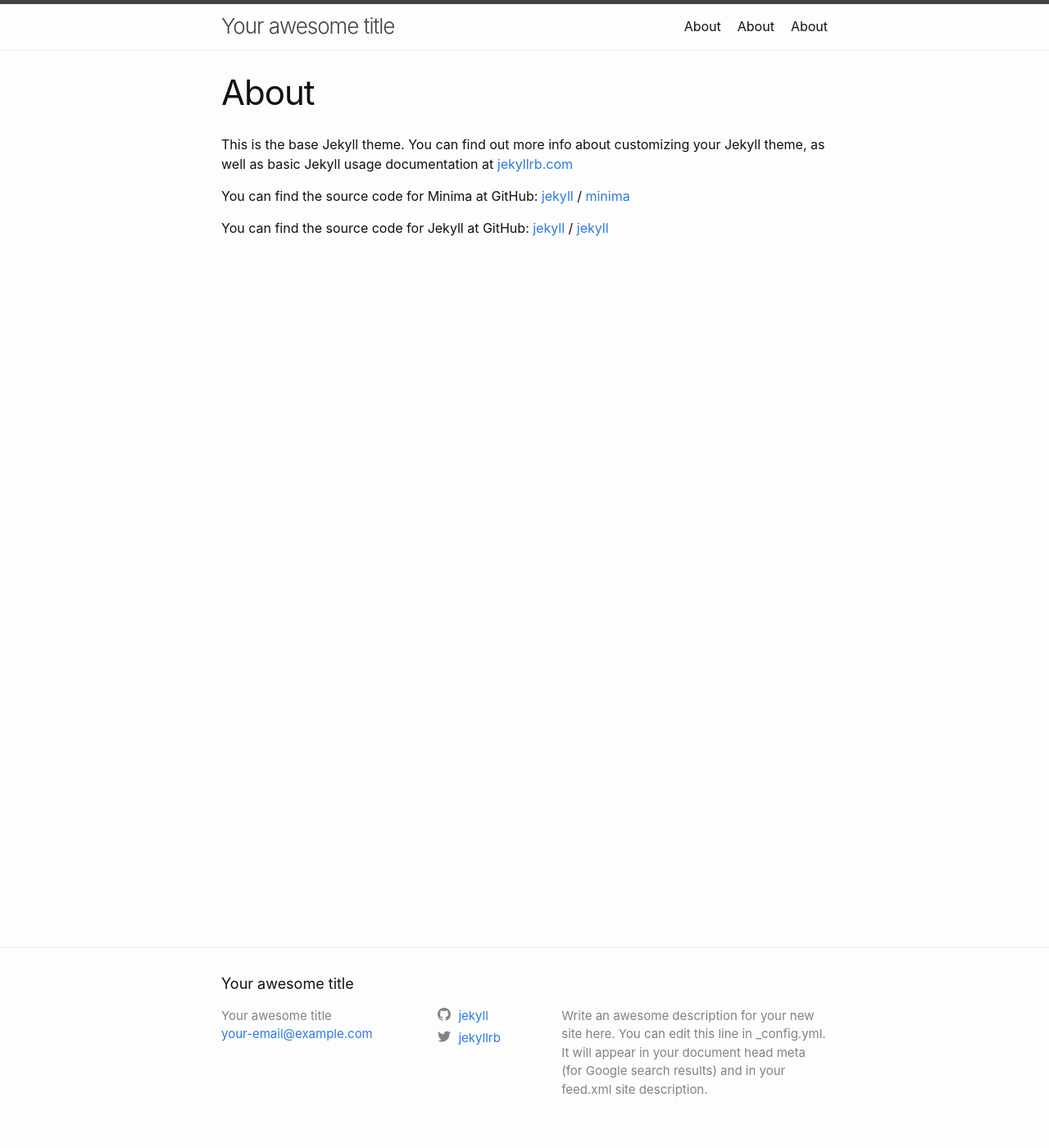
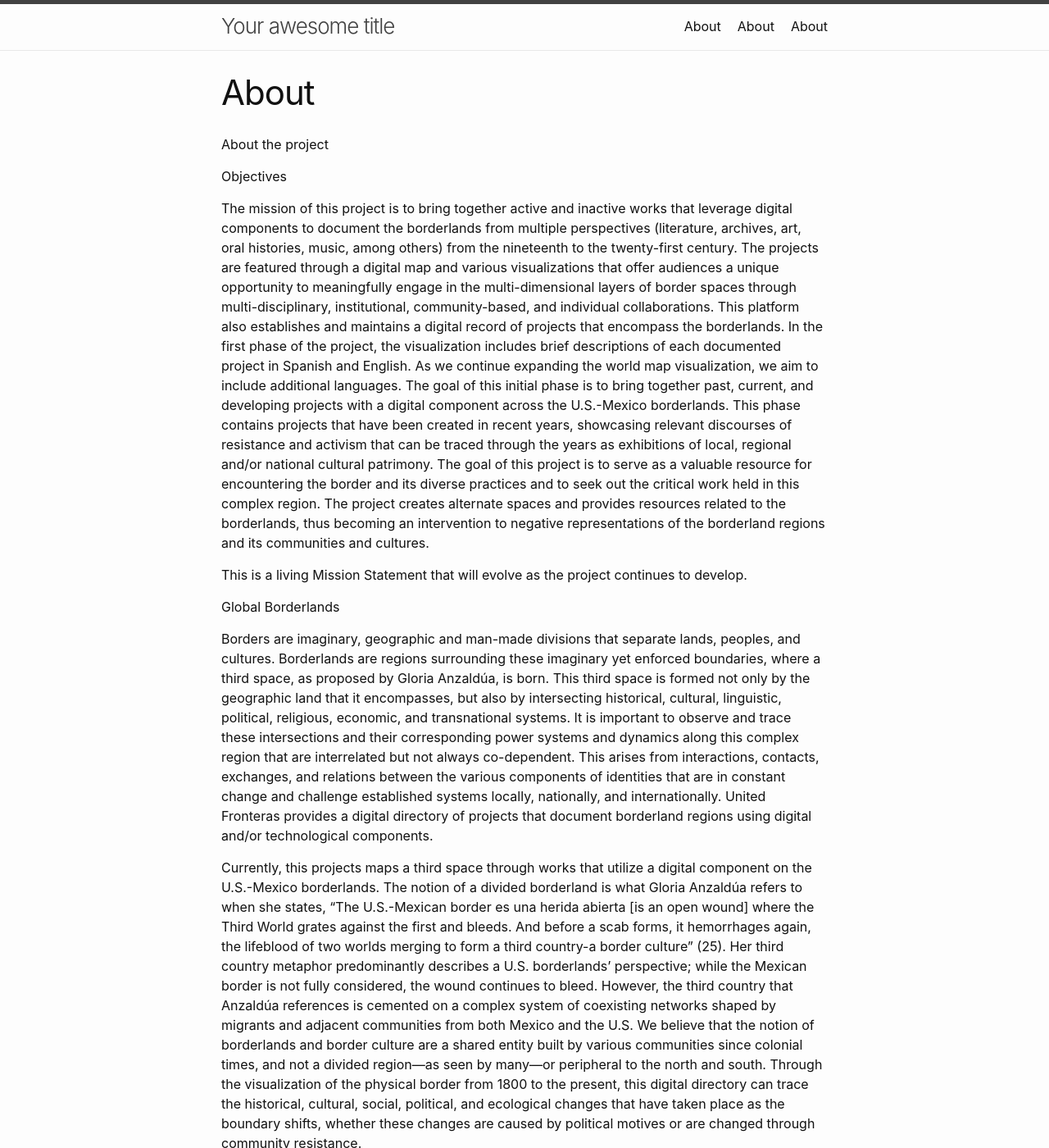
Before and after one commit to sferna109/United-Fronteras-, a Jekyll site: the page built from about.md, in a window 1280 px wide and 1400 px high. Shown: the whole window at 82% size. Built offline with Jekyll 4.4.1, drawn with Linux system fonts in a browser that asks for light colours; some of the changed text lies outside the part shown.

Commit message:
Update about.md

```diff
--- a/about.md
+++ b/about.md
@@ -3,16 +3,34 @@ layout: page
 title: About
 permalink: /about/
 ---
+About the project
 
-This is the base Jekyll theme. You can find out more info about customizing your Jekyll theme, as well as basic Jekyll usage documentation at [jekyllrb.com](https://jekyllrb.com/)
+Objectives
 
-You can find the source code for Minima at GitHub:
-[jekyll][jekyll-organization] /
-[minima](https://github.com/jekyll/minima)
+The mission of this project is to bring together active and inactive works that leverage digital components to document the borderlands from multiple perspectives (literature, archives, art, oral histories, music, among others) from the nineteenth to the twenty-first century. The projects are featured through a digital map and various visualizations that offer audiences a unique opportunity to meaningfully engage in the multi-dimensional layers of border spaces through multi-disciplinary, institutional, community-based, and individual collaborations. This platform also establishes and maintains a digital record of projects that encompass the borderlands.
+In the first phase of the project, the visualization includes brief descriptions of each documented project in Spanish and English. As we continue expanding the world map visualization, we aim to include additional languages. The goal of this initial phase is to bring together past, current, and developing projects with a digital component across the U.S.-Mexico borderlands. This phase contains projects that have been created in recent years, showcasing relevant discourses of resistance and activism that can be traced through the years as exhibitions of local, regional and/or national cultural patrimony.
+The goal of this project is to serve as a valuable resource for encountering the border and its diverse practices and to seek out the critical work held in this complex region. The project creates alternate spaces and provides resources related to the borderlands, thus becoming an intervention to negative representations of the borderland regions and its communities and cultures.
 
-You can find the source code for Jekyll at GitHub:
-[jekyll][jekyll-organization] /
-[jekyll](https://github.com/jekyll/jekyll)
+This is a living Mission Statement that will evolve as the project continues to develop.
 
+Global Borderlands
 
-[jekyll-organization]: https://github.com/jekyll
+Borders are imaginary, geographic and man-made divisions that separate lands, peoples,
+and cultures. Borderlands are regions surrounding these imaginary yet enforced boundaries, where a third space, as proposed by Gloria Anzaldúa, is born. This third space is formed not only by the geographic land that it encompasses, but also by intersecting historical, cultural, linguistic, political, religious, economic, and transnational systems. It is important to observe and trace these intersections and their corresponding power systems and dynamics along this complex region that are interrelated but not always co-dependent. This arises from interactions, contacts, exchanges, and relations between the various components of identities that are in constant change and challenge established systems locally, nationally, and internationally. United Fronteras provides a digital directory of projects that document borderland regions using digital and/or technological components.
+
+Currently, this projects maps a third space through works that utilize a digital component on the U.S.-Mexico borderlands. The notion of a divided borderland is what Gloria Anzaldúa refers to when she states, “The U.S.-Mexican border es una herida abierta [is an open wound] where the Third World grates against the first and bleeds. And before a scab forms, it hemorrhages again, the lifeblood of two worlds merging to form a third country-a border culture” (25). Her third country metaphor predominantly describes a U.S. borderlands’ perspective; while the Mexican border is not fully considered, the wound continues to bleed. However, the third country that Anzaldúa references is cemented on a complex system of coexisting networks
+shaped by migrants and adjacent communities from both Mexico and the U.S. We believe that the notion of borderlands and border culture are a shared entity built by various communities since colonial times, and not a divided region—as seen by many—or peripheral to the north and south. Through the visualization of the physical border from 1800 to the present, this digital directory can trace the historical, cultural, social, political, and ecological changes that have taken place as the boundary shifts, whether these changes are caused by political motives or are
+changed through community resistance.
+
+Protocols
+Our consideration of projects relies on our Vision, which encompasses projects that focus on the designated time periods, from 1800 to the present. The formats in consideration are: digital documentation, activism, mapping, blogs, podcast/video channel, etc. The projects or pages can be active or inactive.
+	Definition of the U.S.-Mexico Borderlands
+Nineteenth Century (1800-1899):
+During the nineteenth century, Spain acquired various territories that were part of the Spanish borderland; this period includes projects of the following states:
+Mexico: Baja California, Sonora, Chihuahua, Coahuila, Nuevo León and Tamaulipas
+United States: California, Nevada, Utah, Wyoming, Arizona, Colorado, New Mexico, Kansas, Oklahoma, Texas, Arkansas, Louisiana and Florida
+
+Twentieth and twenty-first centuries (1900-Present):
+	Includes projects from the cities and counties located along the current division line established in 1848.
+Mexico: Baja California, Sonora, Chihuahua, Coahuila, Nuevo León and Tamaulipas
+United States: California, Arizona, New Mexico and Texas
```
